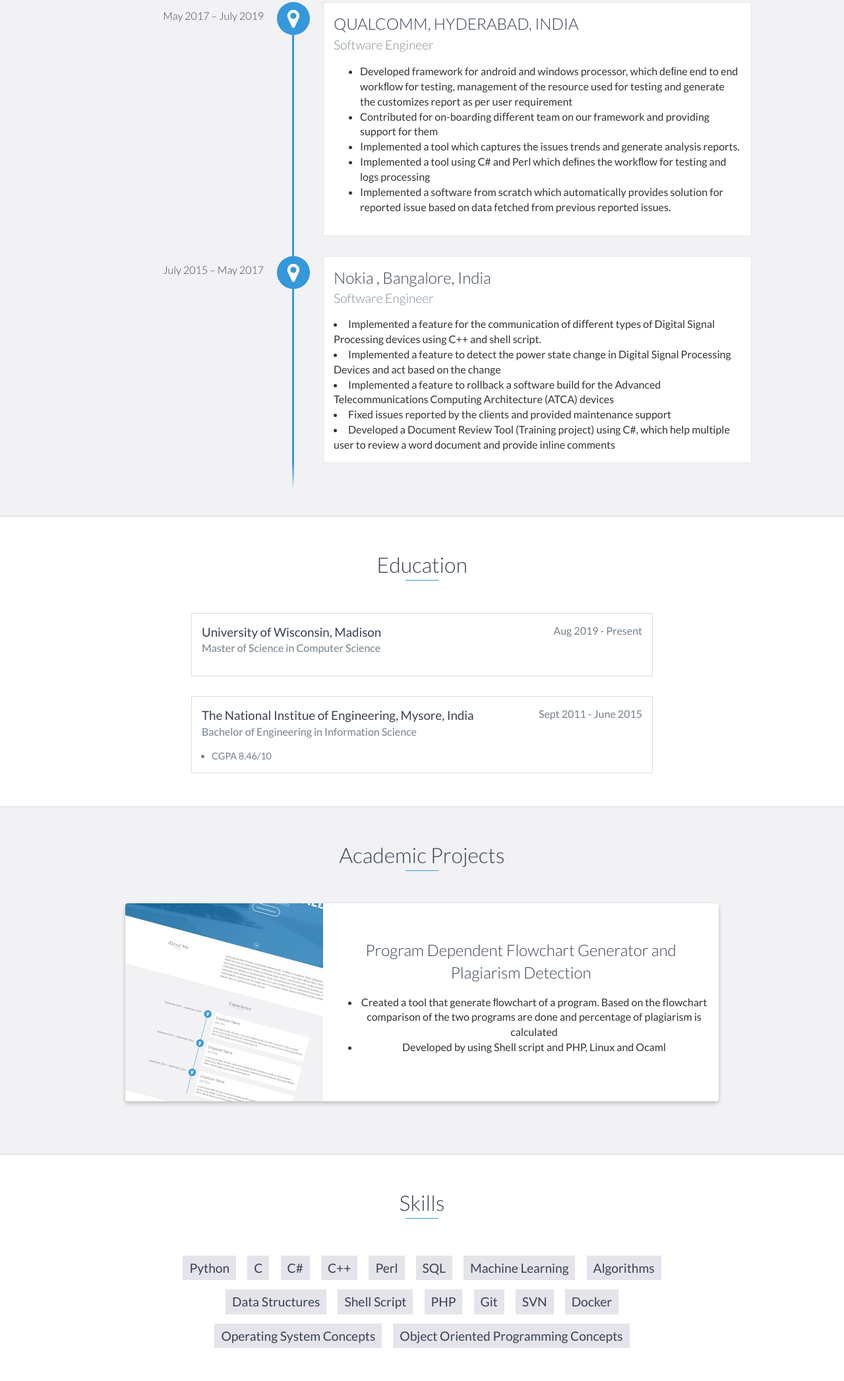
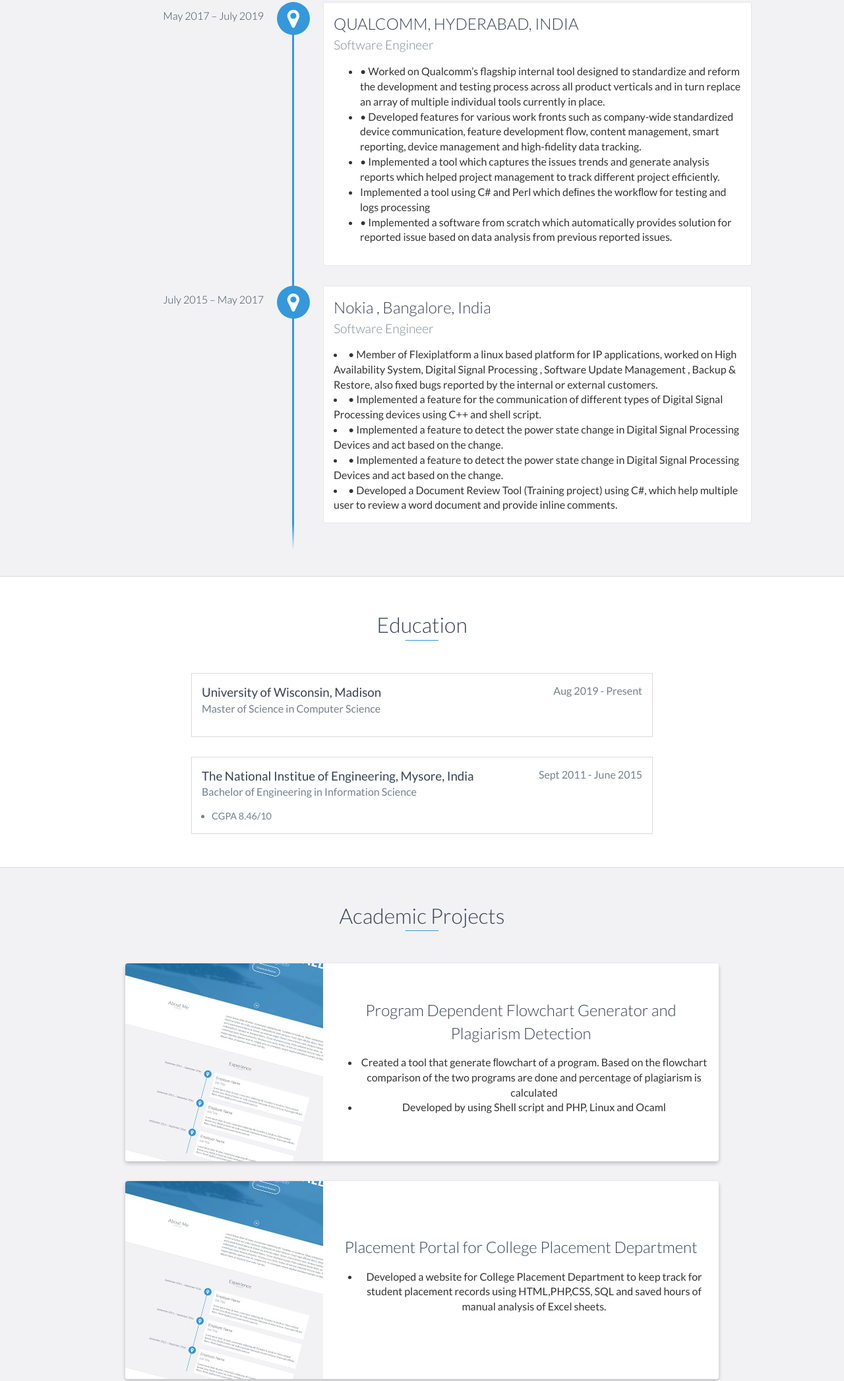
Before and after one commit to biplavk/biplavk.github.io, a website: page index.html in a window 1280 px wide. Shown: the part 1179-3272 px from the top of the page at 66% size. Drawn offline with nearby package versions, Linux system fonts and the light colour scheme.

Commit message:
Update index.html

```diff
--- a/index.html
+++ b/index.html
@@ -50,7 +50,7 @@
         <div id="lead-content">
             <h1>Kumar Biplav</h1>
             <h2>Computer Science Graduate Student at University of Wisconsin, Madsion</h2>
-            <a href="Resume.pdf" class="btn-rounded-white">Download Resume</a>
+            <a href="Kumar_Biplav_Resume.pdf" class="btn-rounded-white">Download Resume</a>
         </div>
         <!-- End #lead-content -->
 
@@ -88,11 +88,13 @@
                 <h3>QUALCOMM, HYDERABAD, INDIA </h3>
                 <h4>Software Engineer</h4>
                 <p><ul>
-					<li>Developed framework for android and windows processor, which deﬁne end to end workﬂow for testing, management of the resource used for testing and generate the customizes report as per user requirement </li>
-					<li>Contributed for on-boarding diﬀerent team on our framework and providing support for them </li>
-					<li> Implemented a tool which captures the issues trends and generate analysis reports.</li>
+					<li>•	Worked on Qualcomm’s flagship internal tool designed to standardize and reform the development and testing process
+across all product verticals and in turn replace an array of multiple individual tools currently in place.</li>
+					<li>•	Developed features for various work fronts such as company-wide standardized device communication, feature
+development flow, content management, smart reporting, device management and high-fidelity data tracking.</li>
+					<li>•	Implemented a tool which captures the issues trends and generate analysis reports which helped project management to track different project efficiently.</li>
 					<li>Implemented a tool using C# and Perl which deﬁnes the workﬂow for testing and logs processing </li>
-					<li> Implemented a software from scratch which automatically provides solution for reported issue based on data fetched from previous reported issues.</li>
+					<li>•	Implemented a software from scratch which automatically provides solution for reported issue based on data analysis from previous reported issues.</li>
 					</ul>
                 </p>
             </div>
@@ -101,11 +103,11 @@
                 <h3>Nokia , Bangalore, India</h3>
                 <h4>Software Engineer</h4>
                 <p></ul>
-				<li>Implemented a feature for the communication of diﬀerent types of Digital Signal Processing devices using C++ and shell script. </li>
-				<li>Implemented a feature to detect the power state change in Digital Signal Processing Devices and act based on the change</li>
-				<li>Implemented a feature to rollback a software build for the Advanced Telecommunications Computing Architecture (ATCA) devices  </li>
-	   			 <li>Fixed issues reported by the clients and provided maintenance support </li>
-				<li> Developed a Document Review Tool (Training project) using C#, which help multiple user to review a word document and provide inline comments</li>
+				<li>•	Member of Flexiplatform a linux based platform for IP applications, worked on High Availability System, Digital Signal Processing , Software Update Management , Backup & Restore, also fixed bugs reported by the internal or external customers.</li>
+				<li>•	Implemented a feature for the communication of different types of Digital Signal Processing devices using C++ and shell script.</li>
+				<li>•	Implemented a feature to detect the power state change in Digital Signal Processing Devices and act based on the change. </li>
+	   			 <li>•	Implemented a feature to detect the power state change in Digital Signal Processing Devices and act based on the change.</li>
+				<li> •	Developed a Document Review Tool (Training project) using C#, which help multiple user to review a word document and provide inline comments.</li>
 	    		</ul></p>
             </div>
 	</div>
@@ -153,12 +155,41 @@
                         <h3>Program Dependent Flowchart Generator and Plagiarism Detection</h3>
                         <p><ul>
 						<li>Created a tool that generate ﬂowchart of a program. Based on the flowchart comparison of the two programs are done and percentage of plagiarism is calculated </li>
-						<li>Developed by using Shell script and PHP, Linux and Ocaml </li>
+			    <li>Developed by using Shell script and PHP, Linux and Ocaml </li></ul>
 						</p>
                         <a href="#"></a>
                     </div>
                     <!-- End .project-info -->
                 </div>
+		<div class="project shadow-large">
+                    <div class="project-image">
+                        <img src="images/project.jpg" />
+                    </div>
+                    <!-- End .project-image -->
+                    <div class="project-info">
+                        <h3>Placement Portal for College Placement Department</h3>
+                        <p><ul>
+						<li>Developed a website for College Placement Department to keep track for student placement records using HTML,PHP,CSS, SQL and saved hours of manual analysis of Excel sheets.  </li></ul>
+						</p>
+                        <a href="#"></a>
+                    </div>
+                    <!-- End .project-info -->
+                </div>
+	        <div class="project shadow-large">
+                    <div class="project-image">
+                        <img src="images/project.jpg" />
+                    </div>
+                    <!-- End .project-image -->
+                    <div class="project-info">
+                        <h3>SIC Assembler</h3>
+                        <p><ul>
+						<li>Developed a tool which converts mnemonic operation code to their machine language equivalent using C. </li></ul>
+						</p>
+                        <a href="#"></a>
+                    </div>
+                    <!-- End .project-info -->
+                </div>
+
                 <!-- End .project -->
 
 
```
